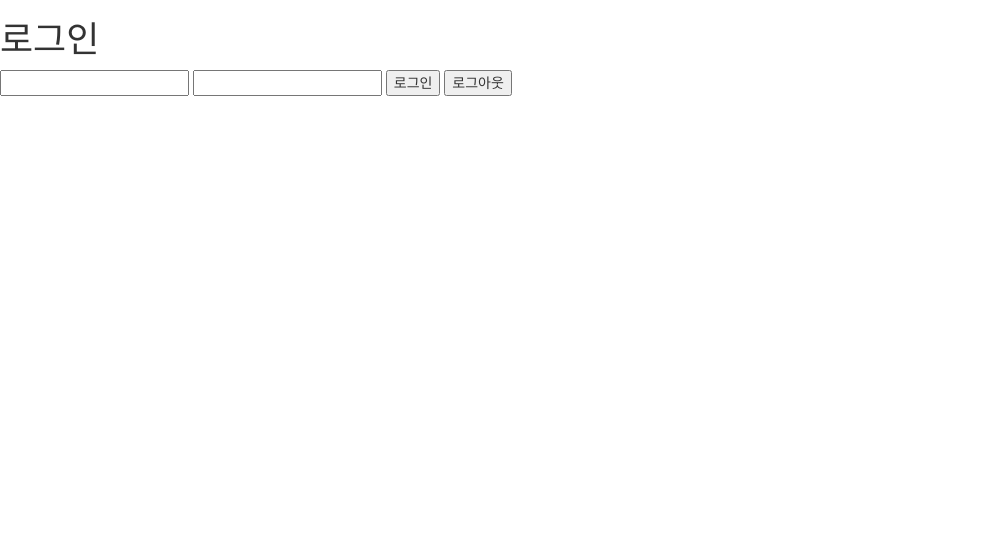
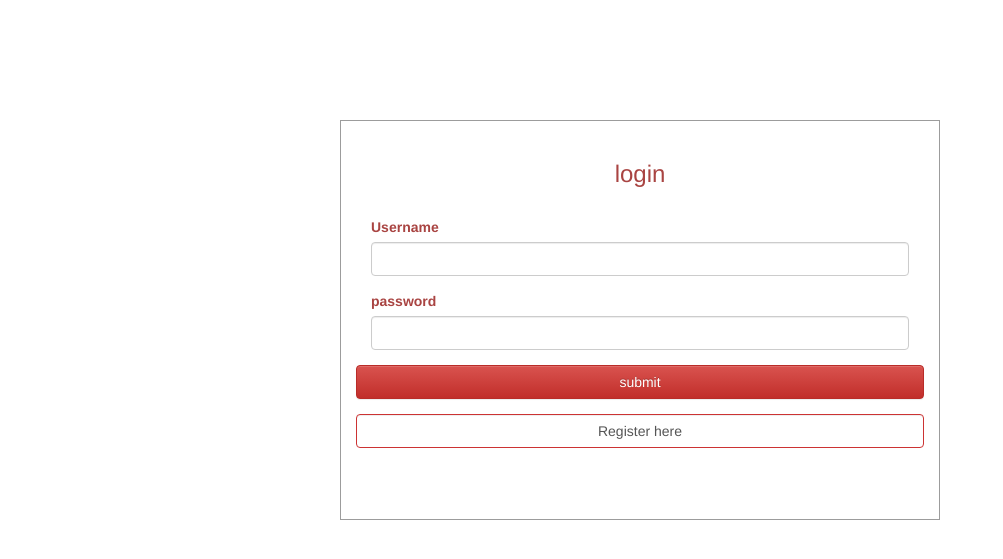
Before and after one commit to SeolHuiGwan9478/Django_SNS, a Django app: page /login/ in a window 1280 px wide. Shown: the top 559 px of the page, without its empty margins (0-1003 px from the left). Run offline with Django 3.2, Linux system fonts and the light colour scheme; some libraries are stand-ins or nearby versions.

Commit message:
styling login.html

```diff
--- /dev/null
+++ b/cover/static/css/register.css
@@ -0,0 +1,14 @@
+#login .container{
+    margin-top: 120px;
+    width: 600px;
+    height: 400px;
+    border: 1px solid #9c9c9c;
+}
+
+#login .container #login-row #login-column #login-box #login-form{
+    padding: 20px;
+}
+
+#login .container #login-row #login-column #login-box #login-form #register-link{
+    margin-top: -85px;
+}
--- a/cover/templates/login.html
+++ b/cover/templates/login.html
@@ -1,17 +1,36 @@
 {% extends '_base.html' %}
-
+{% load static %}
 {% block head %}
-<title>Home</title>
+<title>Login</title>
+<link rel="stylesheet" href="{% static 'css/register.css' %}">
 {% endblock %}
 
 {% block body %}
-<h1>로그인</h1>
-<form>
-    <input type="text" id="username">
-    <input type="password" id="password">
-    <button id="login-submit">로그인</button>
-    <button id="logout-submit">로그아웃</button>
-</form>
+<div id="login">
+    <div class="container">
+        <br>
+        <h3 class="text-center text-danger">login</h3><br>
+        <div class="form-group col-md-12">
+            <label for="username" class="text-danger">Username</label><br>
+            <input type="text" name="username" id="username" class="form-control">
+        </div>
+        <div class="form-group col-md-12">
+            <label for="password" class="text-danger">password</label><br>
+            <input type="text" name="username" id="username" class="form-control">
+        </div><br>
+        <div class="form-group col-md-12">
+            <div class="row">
+                <input type="submit" id="login" class="form-control btn btn-danger" value="submit">
+            </div>
+        </div>
+        <div class="form-group col-md-12">
+            <div class="row">
+                <a href="#" style="border: 1px solid #CC3333;" class="form-control btn btn-outline-danger">Register here</a>
+            </div>
+        </div>
+    </div>
+</div>
+
 <script>
     $(document).ready(function () {
         $('#login-submit').click(function(){
```
